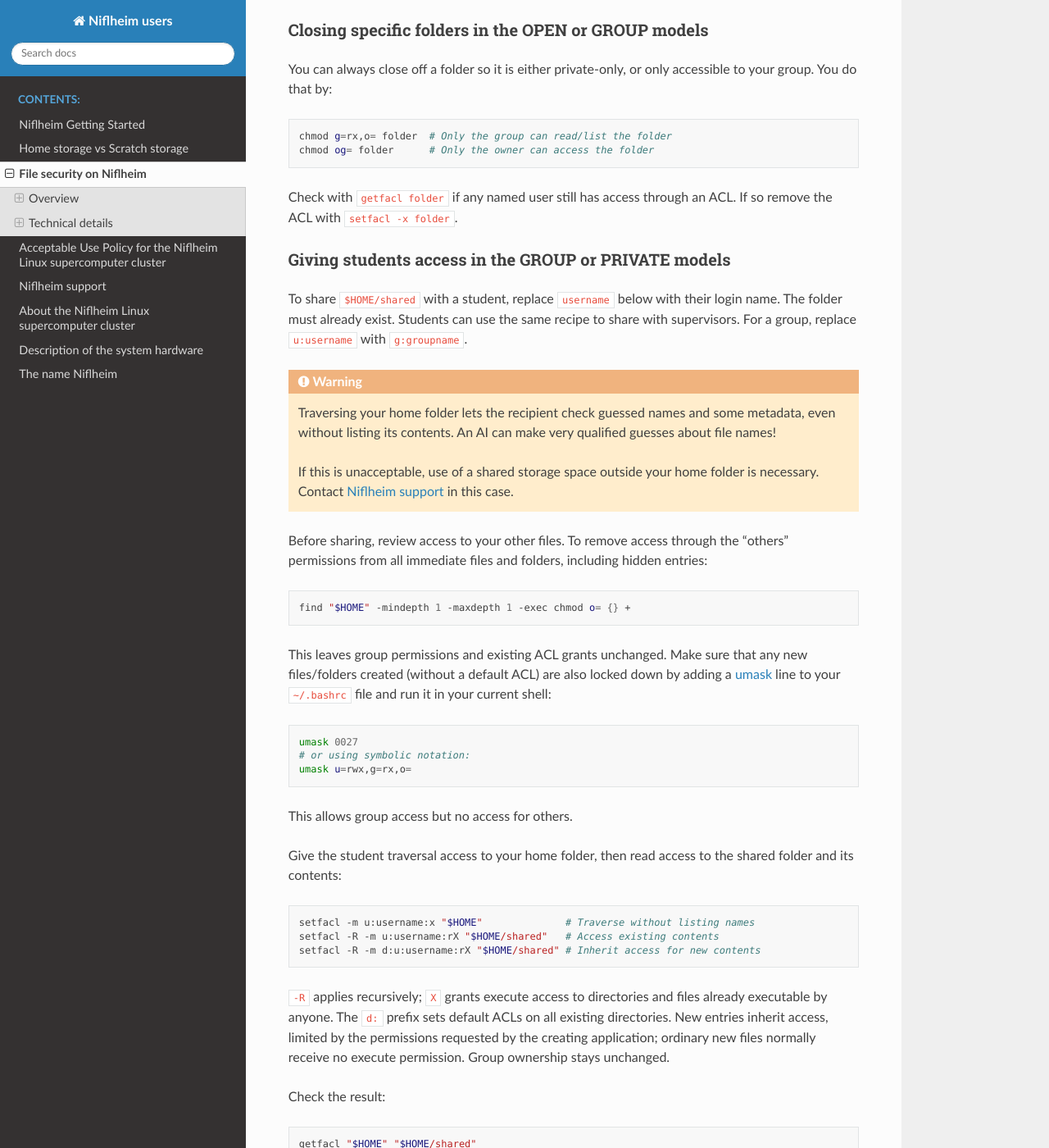
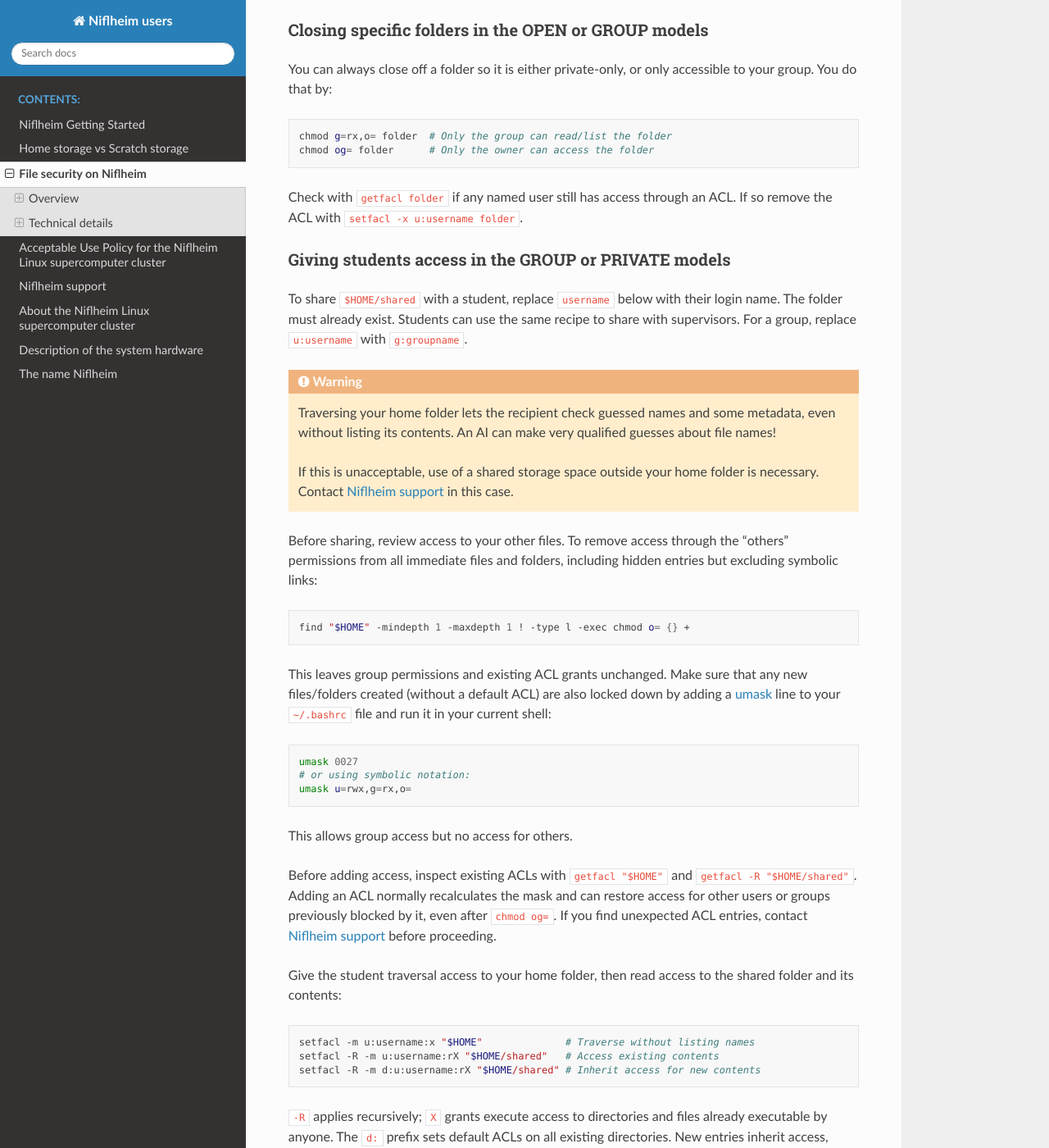
Before and after one commit to OleHolmNielsen/Niflheim_users, a Sphinx documentation site: the page built from docs/File_security_on_Niflheim.rst, in a window 1280 px wide and 1400 px high, scrolled down 2091 px. Shown: the whole window at 82% size. Built offline with Sphinx 7.4.7 and the Read the Docs theme 3.1.0, drawn with Linux system fonts in a browser that asks for light colours; some of the changed text lies outside the part shown.

Commit message:
more typos

```diff
--- a/docs/File_security_on_Niflheim.rst
+++ b/docs/File_security_on_Niflheim.rst
@@ -124,7 +124,7 @@
    chmod g=rx,o= folder  # Only the group can read/list the folder
    chmod og= folder      # Only the owner can access the folder
 
-Check with ``getfacl folder`` if any named user still has access through an ACL. If so remove the ACL with ``setfacl -x folder``.
+Check with ``getfacl folder`` if any named user still has access through an ACL. If so remove the ACL with ``setfacl -x u:username folder``.
 
 Giving students access in the GROUP or PRIVATE models
 -----------------------------------------------------
@@ -140,11 +140,11 @@
    If this is unacceptable, use of a shared storage space outside your home folder is necessary. Contact :ref:`Niflheim_support` in this case.
 
 Before sharing, review access to your other files. To remove access through the "others" permissions
-from all immediate files and folders, including hidden entries:
+from all immediate files and folders, including hidden entries but excluding symbolic links:
 
 .. code-block:: bash
 
-   find "$HOME" -mindepth 1 -maxdepth 1 -exec chmod o= {} +
+   find "$HOME" -mindepth 1 -maxdepth 1 ! -type l -exec chmod o= {} +
 
 This leaves group permissions and existing ACL grants unchanged.
 Make sure that any new files/folders created (without a default ACL) are also locked down by adding a `umask`_ line to your ``~/.bashrc`` file and run it in your current shell:
@@ -158,6 +158,10 @@
 This allows group access but no access for others.
 
 .. _umask: https://en.wikipedia.org/wiki/Umask
+
+Before adding access, inspect existing ACLs with ``getfacl "$HOME"`` and ``getfacl -R "$HOME/shared"``.
+Adding an ACL normally recalculates the mask and can restore access for other users or groups previously blocked by it,
+even after ``chmod og=``. If you find unexpected ACL entries, contact :ref:`Niflheim_support` before proceeding.
 
 Give the student traversal access to your home folder, then read access to the shared folder and its contents:
 
```
Also changed, not shown: other parts of docs/File_security_on_Niflheim.rst (+1 -1 lines).
